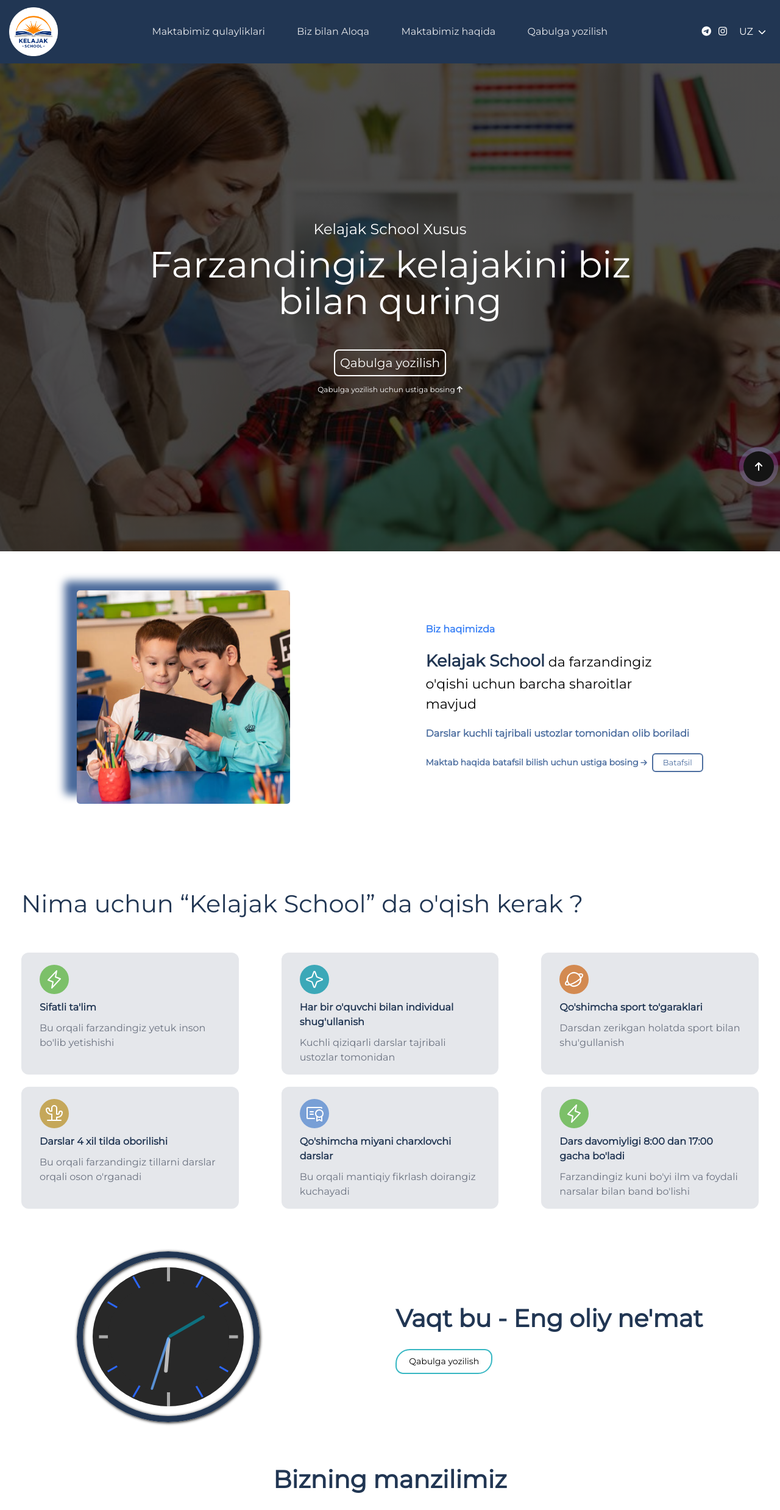
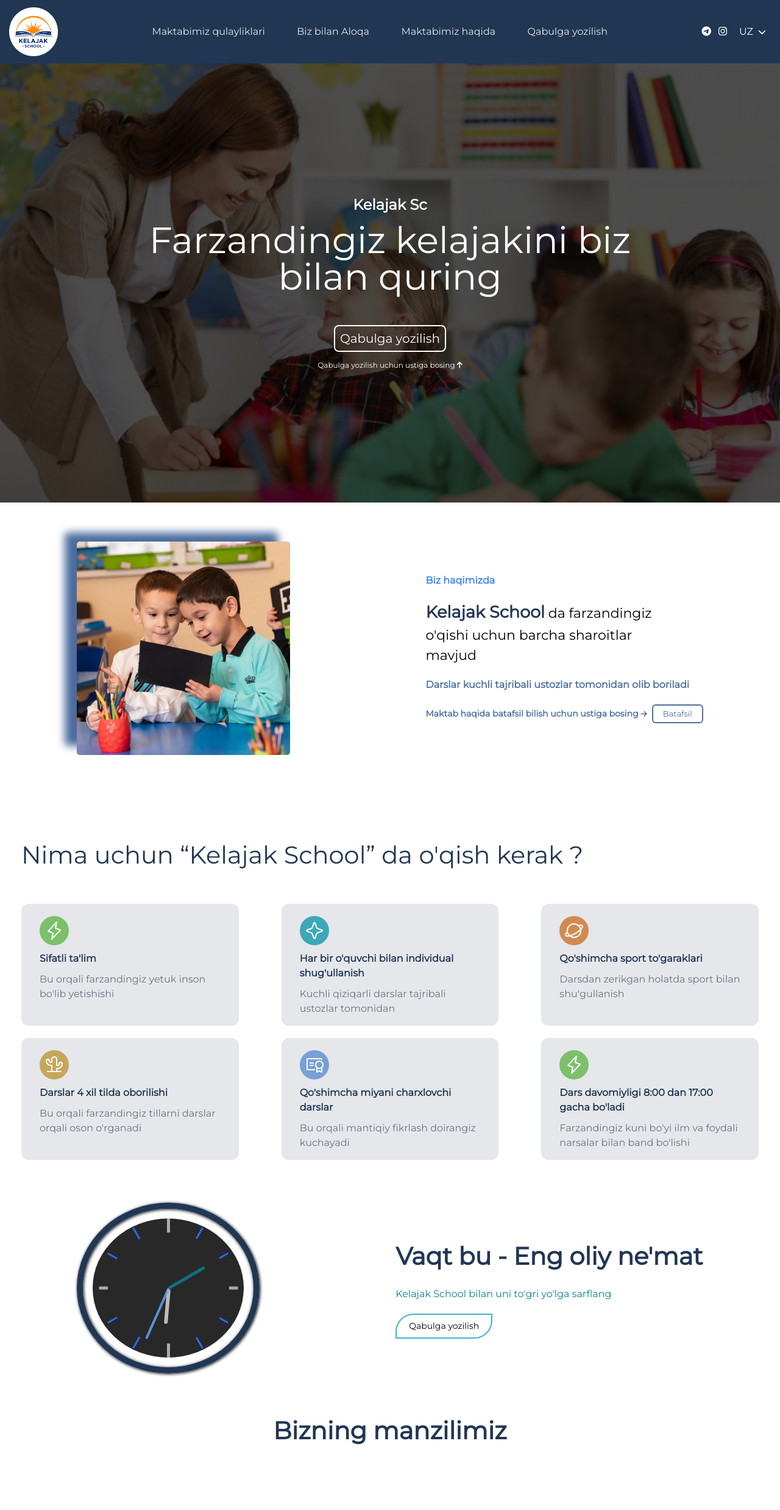
Before and after one commit to sharifov-aslbek/kelajak-school, a Vue app: page / in a window 1280 px wide. Shown: the top 2476 px of the page at 61% size. Built offline with nearby package versions, Linux system fonts and the light colour scheme; grey boxes are pictures that could not be loaded.

Commit message:
hero section fixed errors

```diff
--- a/src/App.vue
+++ b/src/App.vue
@@ -16,7 +16,7 @@
   },
   data() {
     return {
-      showHeader: true,
+
     }
   },
 
--- a/src/components/TheTop.vue
+++ b/src/components/TheTop.vue
@@ -1,6 +1,6 @@
 <template>
    <div class="totop fixed bottom-[10px] z-50 right-[10px]">
-      <button class="button" @click="scrolToTop">
+      <button class="button" v-show="scrolledPast" @click="scrolToTop">
   <svg class="svgIcon" viewBox="0 0 384 512">
     <path
       d="M214.6 41.4c-12.5-12.5-32.8-12.5-45.3 0l-160 160c-12.5 12.5-12.5 32.8 0 45.3s32.8 12.5 45.3 0L160 141.2V448c0 17.7 14.3 32 32 32s32-14.3 32-32V141.2L329.4 246.6c12.5 12.5 32.8 12.5 45.3 0s12.5-32.8 0-45.3l-160-160z"
@@ -13,14 +13,28 @@
 
 <script>
 export default {
+  data() {
+    return {
+      scrolledPast: false,
+    }
+  },
    methods: {
       scrolToTop() {
          window.scrollTo({
       top: 0,
       behavior: "smooth"
     })
-      }
-   }
+      },
+      handleScroll() {
+      this.scrolledPast = window.scrollY > 250;
+    },
+   },
+   mounted() {
+    window.addEventListener('scroll', this.handleScroll);
+  },
+  beforeDestroy() {
+    window.removeEventListener('scroll', this.handleScroll);
+  },
 }
 </script>
 
--- a/src/components/home/HeroSection.vue
+++ b/src/components/home/HeroSection.vue
@@ -7,7 +7,7 @@
          <!-- slide -->
          <div class="swiper-slide">
            <div class="text-content text-white text-center">
-             <h3 class="uptitle text-[17px] xs:text-xl lg:text-2xl">
+             <h3 class="uptitle text-[13px] font-bold xs:text-[20px] lg:text-2xl">
               {{ text }}
             </h3>
             <h1 class="title text-xl s:text-3xl sm:text-5xl lg:text-6xl mt-3 mb-14 w-[75%] mx-auto">{{ $t('subtitle-home') }}</h1>
@@ -113,7 +113,7 @@
 
 
  .swiper-wrapper .swiper-slide {
-   height: 100vh;
+   height: 90vh;
    background: linear-gradient(rgba(0, 0, 0, 0.7), rgba(0, 0, 0, 0.7)),
      url('@/assets/images/2.jfif') no-repeat top / cover;
  }
--- a/src/components/home/TimeSection.vue
+++ b/src/components/home/TimeSection.vue
@@ -29,8 +29,8 @@
 
          <div class="rightBlock text-center l:text-start" v-motion-slide-visible-bottom>
             <h2 class="text-[30px] sm:text-[40px] text-brand-blue font-semibold">{{ $t('vaqt') }}</h2>
-            <p class="text-[#088395] my-5"></p>
-            <button class="border-2 border-[#37B7C3] hover:bg-[#37B7C3] hover:text-white text-[14px] py-2 px-5">{{ $t('link-hero') }}</button>
+            <p class="text-[#088395] my-5">{{ $t('vaqt-subtitle') }}</p>
+            <button @click="$router.push('support')" class="border-2 border-[#37B7C3] hover:bg-[#37B7C3] hover:text-white text-[14px] py-2 px-5">{{ $t('link-hero') }}</button>
          </div>
       </section>
       </div>
```
